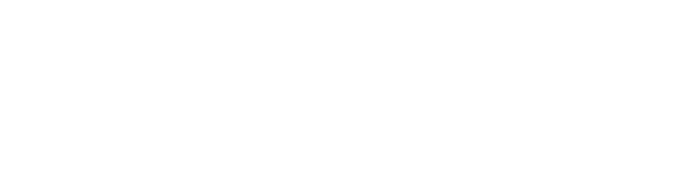
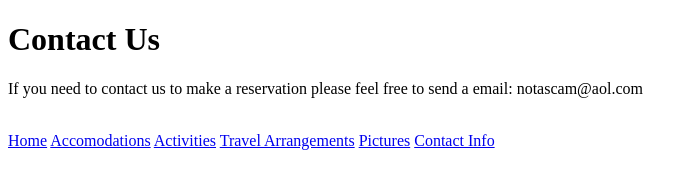
Before and after one commit to jasonhuels/resort-website, a plain HTML site: page contact.html in a window 1280 px wide. Shown: the whole page, without its empty margins (0-698 px from the left). Drawn offline with Linux system fonts and the light colour scheme.

Commit message:
Add navigation tools

```diff
--- a/contact.html
+++ b/contact.html
@@ -3,8 +3,20 @@
   <head>
     <link href="css/styles.css" rel="stylesheet" type="text/css">
     <title>Contact</title>
+    <h1>Contact Us</h1>
+
   </head>
 
   <body>
+    <p>If you need to contact us to make a reservation please feel free to send a email: notascam@aol.com</p>
+
+    <br>
+    <a href="index.html">Home</a>
+    <a href="accomodations.html">Accomodations</a>
+    <a href="activities.html">Activities</a>
+    <a href="arrangements.html">Travel Arrangements</a>
+    <a href="pictures.html">Pictures</a>
+    <a href="contact.html">Contact Info</a>
+
   </body>
 </html>
```
Also changed, not shown: accomodations.html (+8 -0 lines), activities.html (+8 -0 lines), arrangements.html (+8 -0 lines), pictures.html (+8 -0 lines).
